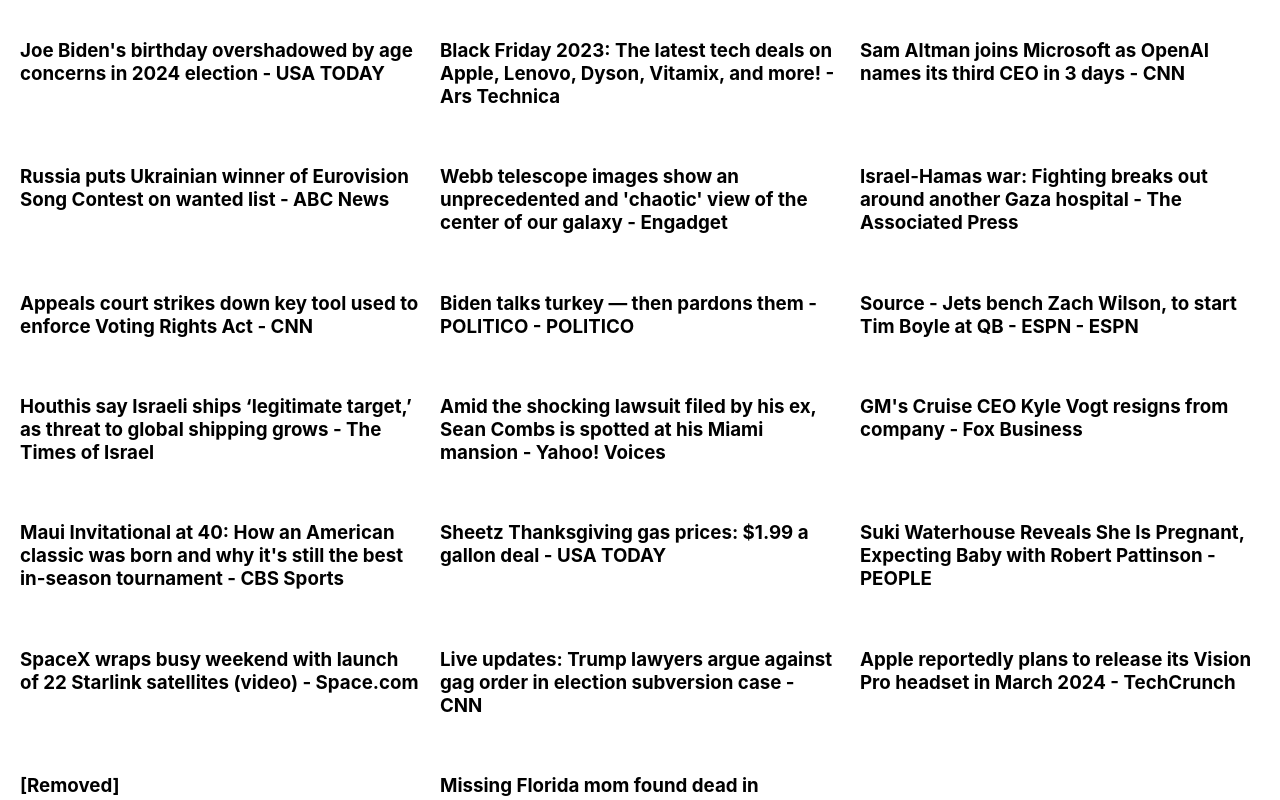
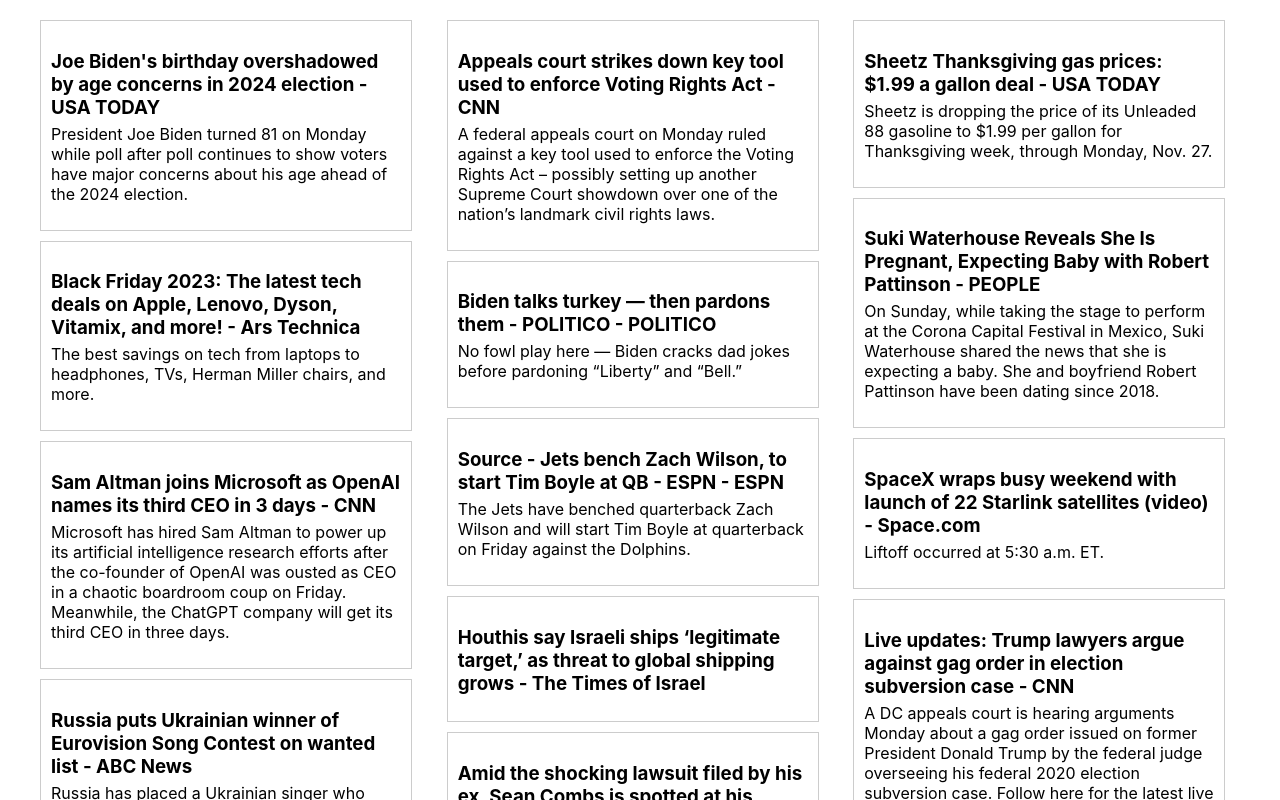
Before and after one commit to loganpaulmatheny/front-page, a React (Create React App) app: page / in a window 1280 px wide. Shown: the top 800 px of the page. Built offline with nearby package versions, Linux system fonts and the light colour scheme.

Commit message:
Style the articles layout

```diff
--- a/src/Components/Articles/Articles.css
+++ b/src/Components/Articles/Articles.css
@@ -1,6 +1,7 @@
 .articles-container {
   padding: 20px;
-  display: grid;
-  grid-template-columns: repeat(3, 1fr);
-  grid-gap: 20px;
+  column-count: 3; /* Set the number of columns */
+  column-gap: 20px; /* Adjust as needed */
+  max-width: 1200px; /* Maximum width for the container */
+  margin: auto; /* Center the container on the page */
 }
--- a/src/Components/Articles/Articles.js
+++ b/src/Components/Articles/Articles.js
@@ -5,7 +5,14 @@
 function Articles({ articles }) {
   console.log(articles);
   const articleCards = articles.map((article) => {
-    return <Card id={article.id} key={article.id} title={article.title} />;
+    return (
+      <Card
+        id={article.id}
+        key={article.id}
+        title={article.title}
+        description={article.description}
+      />
+    );
   });
 
   return <div className="articles-container">{articleCards}</div>;
--- a/src/Components/Card/Card.css
+++ b/src/Components/Card/Card.css
@@ -2,3 +2,19 @@
   text-decoration: none;
   color: inherit;
 }
+
+.card {
+  border: 1px solid #ccc;
+  padding: 10px;
+  margin-bottom: 10px;
+  width: 350px;
+  /* Add more styling as needed */
+}
+
+.card h3 {
+  margin-bottom: 5px;
+}
+
+.card p {
+  margin-top: 0;
+}
--- a/src/Components/Card/Card.js
+++ b/src/Components/Card/Card.js
@@ -2,11 +2,12 @@
 import React from "react";
 import { NavLink } from "react-router-dom";
 
-function Card({ title, id }) {
+function Card({ title, id, description }) {
   return (
     <NavLink to={`/article/${id}`} className="nav-link">
       <div className="card">
         <h3>{title}</h3>
+        <p>{description}</p>
       </div>
     </NavLink>
   );
```
